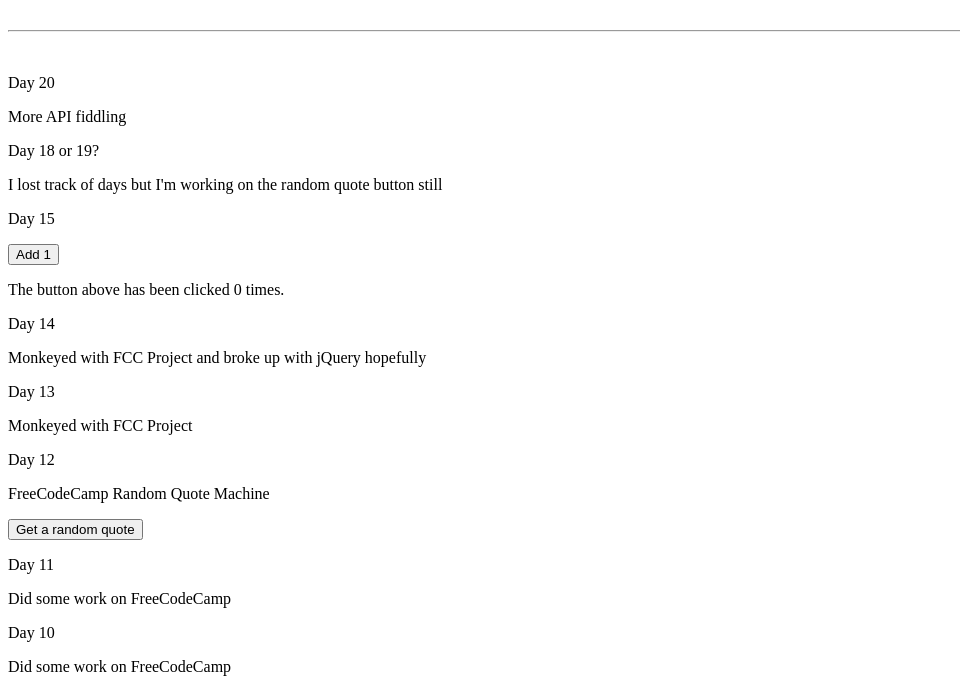
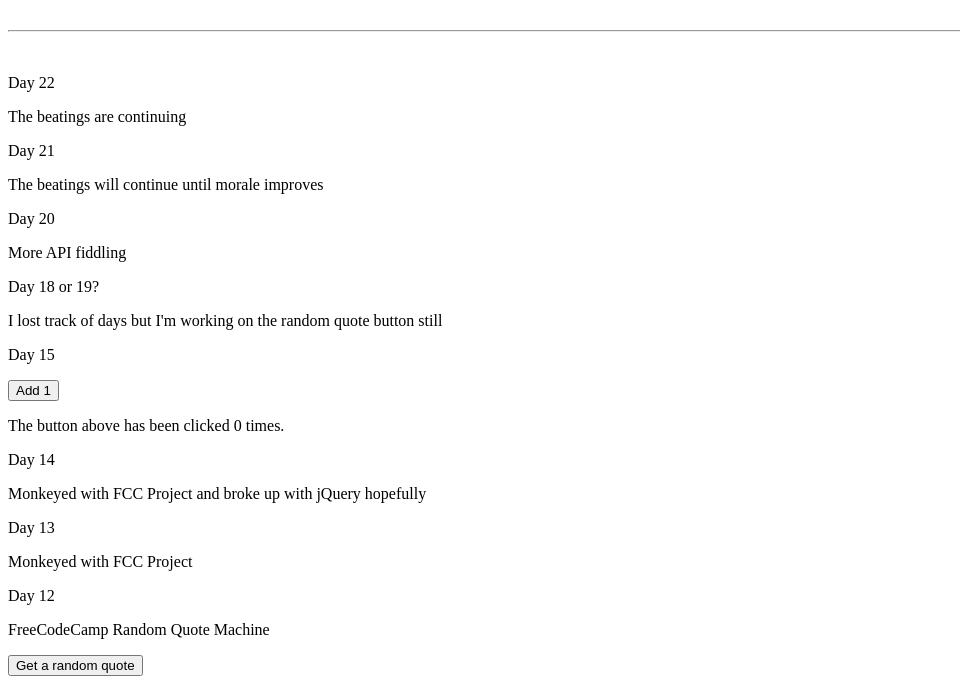
Before and after one commit to lumberdwelling/Blog-Project, a website: page index.html in a window 1280 px wide. Shown: the part 100-789 px from the top of the page, without its empty margins (0-960 px from the left). Drawn offline with nearby package versions, Linux system fonts and the light colour scheme.

Commit message:
update 24
morale is low

```diff
--- a/index.html
+++ b/index.html
@@ -18,6 +18,10 @@
     <h1 id="home"> Patrick Koidal's 100 Days of Code Blog </h1>
     <hr id="new">
     &nbsp;
+    <p>Day 22</p>
+    <p>The beatings are continuing</p>
+    <p>Day 21</p>
+    <p>The beatings will continue until morale improves</p>
     <p>Day 20</p>
     <p>More API fiddling</p>
     <p>Day 18 or 19?</p>
--- a/scripts/main.js
+++ b/scripts/main.js
@@ -97,7 +97,7 @@
 
   methods: {
     fetchData: function() {
-      var vm = this;
+      var corsServer = 'https://cors-anywhere.herokuapp.com/';
         this.$http.get('http://quotesondesign.com/wp-json/posts?filter[orderby]=rand&filter[posts_per_page]=1').then(response => {
             this.newQuote = response.data()
     })
```
